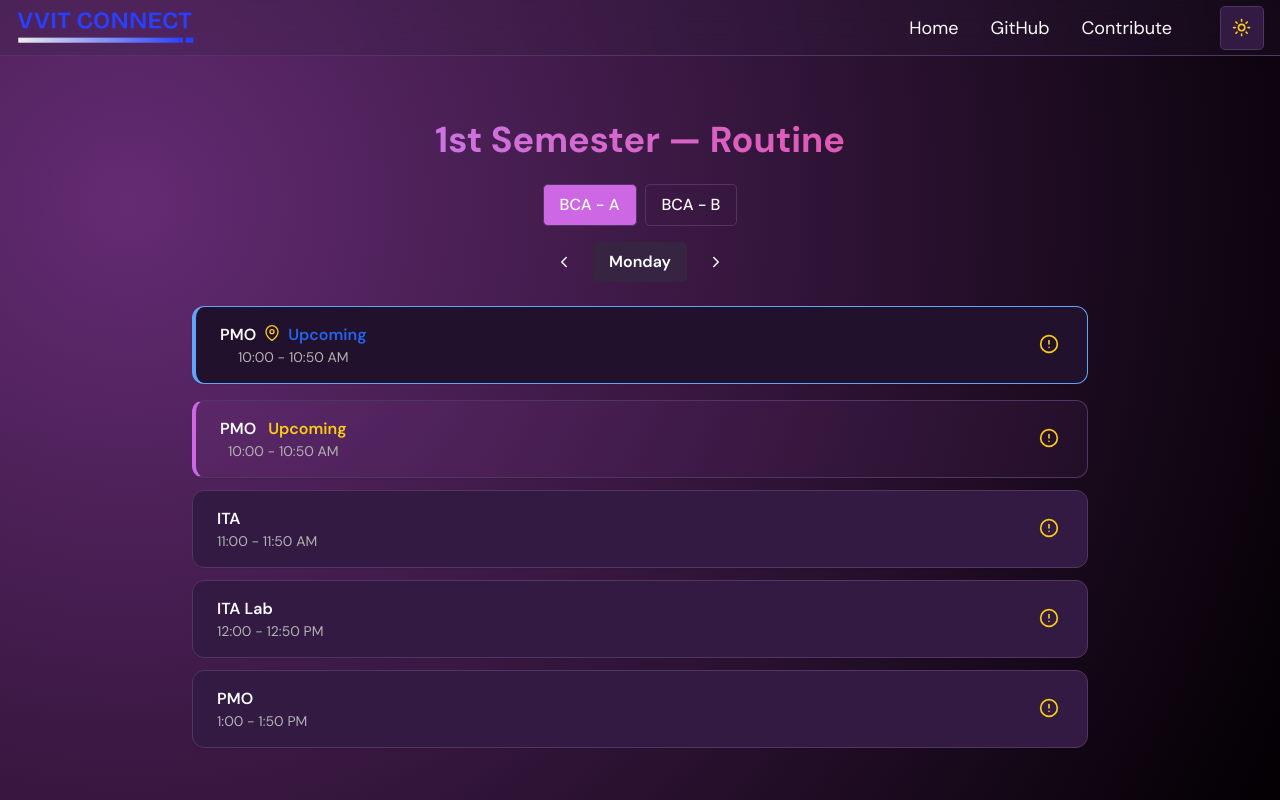
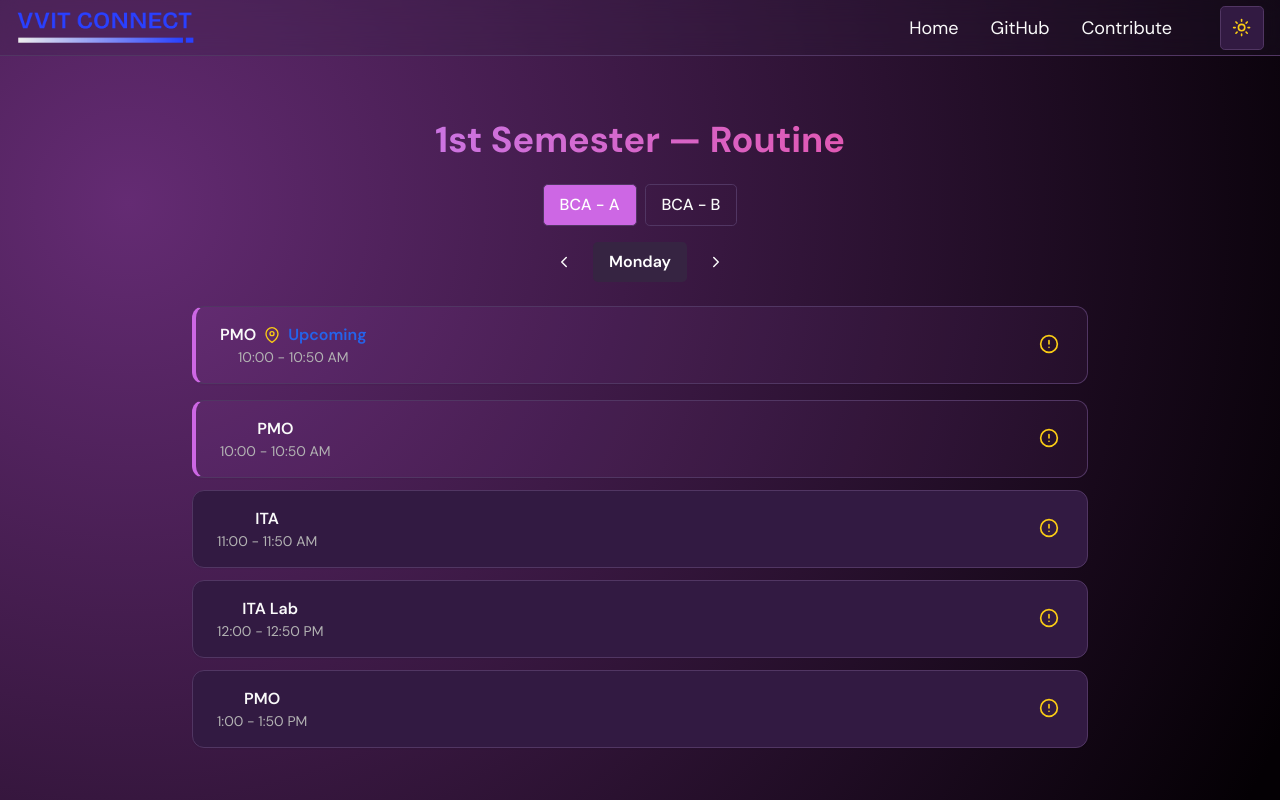
Before and after one commit to pyKinsu/VVITConnect, a Next.js app: page /bca/semester/1/routine in a window 1280 px wide. Shown: the top 800 px of the page. Built offline with nearby package versions, Linux system fonts and the light colour scheme.

Commit message:
Update page.tsx

```diff
--- a/src/app/bca/semester/1/routine/page.tsx
+++ b/src/app/bca/semester/1/routine/page.tsx
@@ -129,10 +129,8 @@ function getTodayWeekday(): string {
 export default function RoutinePage(): JSX.Element {
   const [section, setSection] = useState<"A" | "B">("A");
   const [day, setDay] = useState<string>(() => getTodayWeekday());
-
   const [activeNotificationId, setActiveNotificationId] = useState<string | null>(null);
   const [notificationText, setNotificationText] = useState<string | null>(null);
-
   const [nowMinutes, setNowMinutes] = useState<number>(() => {
     const n = new Date();
     return n.getHours() * 60 + n.getMinutes();
@@ -172,10 +170,14 @@ export default function RoutinePage(): JSX.Element {
     setNotificationText(text);
   }
 
-  const currentStyle: React.CSSProperties = {
+  const highlightStyle: React.CSSProperties = {
     backgroundColor: "hsl(var(--primary) / 0.06)",
     borderLeft: "4px solid hsl(var(--primary))",
   };
+
+  const today = getTodayWeekday();
+  const topHighlightIndex = currentIndex !== -1 ? currentIndex : upcomingIndex;
+  const topHighlight = topHighlightIndex !== -1 ? periods[topHighlightIndex] : null;
 
   return (
     <main className="min-h-screen bg-transparent text-foreground px-4 py-8 flex justify-center">
@@ -214,48 +216,36 @@ export default function RoutinePage(): JSX.Element {
           </button>
         </div>
 
-        {/* Pinned / Upcoming */}
-<div className="mb-4">
-  {(() => {
-    const today = getTodayWeekday();
-    if (day !== today) return null;
+        {/* Top Highlight for Today with single pin */}
+        {day === today && (
+          <div className="mb-4">
+            {topHighlight ? (
+              <div className="section-box flex items-center justify-between py-4 px-6" style={highlightStyle}>
+                <div>
+                  <div className="font-semibold flex items-center gap-2">
+                    {topHighlight.subject} <FiMapPin className="text-yellow-400" /> <span className="text-blue-600 font-semibold">Upcoming</span>
+                  </div>
+                  <div className="text-sm text-muted-foreground">{topHighlight.time}</div>
+                </div>
+                <div>
+                  <button
+                    onClick={() => openNotification(`${section}-${day}-${topHighlight.time}-${topHighlight.subject}`, topHighlight.fullForm)}
+                    className="p-1 rounded hover:scale-110 transition-transform"
+                    aria-label="info"
+                  >
+                    <FiAlertCircle className="text-yellow-400" size={20} />
+                  </button>
+                </div>
+              </div>
+            ) : (
+              <div className="section-box p-3 text-center text-muted-foreground">
+                🎉 All classes over for today
+              </div>
+            )}
+          </div>
+        )}
 
-    const indexToShow = currentIndex !== -1 ? currentIndex : upcomingIndex;
-    if (indexToShow === -1) {
-      return (
-        <div className="section-box p-3 text-center text-muted-foreground">
-          🎉 All classes over for today
-        </div>
-      );
-    }
-
-    const p = periods[indexToShow];
-    return (
-      <div className="section-box flex items-center justify-between py-4 px-6 border-l-4 border-blue-400 bg-background">
-        <div>
-          <div className="font-semibold flex items-center gap-2">
-            {p.subject}
-            <FiMapPin className="text-yellow-400 animate-bounce" size={16} />
-            <span className="text-blue-600 font-semibold">Upcoming</span>
-          </div>
-          <div className="text-sm text-muted-foreground">{p.time}</div>
-        </div>
-        <div>
-          <button
-            onClick={() => openNotification(`${section}-${day}-${p.time}-${p.subject}`, p.fullForm)}
-            className="p-1 rounded hover:scale-110 transition-transform"
-            aria-label="info"
-          >
-            <FiAlertCircle className="text-yellow-400" size={20} />
-          </button>
-        </div>
-      </div>
-    );
-  })()}
-</div>
-
-
-        {/* Main list of periods */}
+        {/* Main list of periods (no pin) */}
         <div className="space-y-3">
           {periods.map((p, idx) => {
             const isCurrent = idx === currentIndex;
@@ -265,21 +255,15 @@ export default function RoutinePage(): JSX.Element {
               <div
                 key={`${p.time}-${p.subject}`}
                 className="section-box flex items-center justify-between py-4 px-6"
-                style={isCurrent || isUpcoming ? currentStyle : undefined}
+                style={isCurrent || isUpcoming ? highlightStyle : undefined}
               >
                 <div>
-                  <div className="font-semibold flex items-center gap-2">
-                    {p.subject}
-                    {isCurrent && <FiMapPin className="text-primary" />}
-                    {isUpcoming && <span className="text-yellow-400 font-semibold ml-1">Upcoming</span>}
-                  </div>
+                  <div className="font-semibold">{p.subject}</div>
                   <div className="text-sm text-muted-foreground">{p.time}</div>
                 </div>
                 <div>
                   <button
-                    onClick={() =>
-                      openNotification(`${section}-${day}-${p.time}-${p.subject}`, p.fullForm)
-                    }
+                    onClick={() => openNotification(`${section}-${day}-${p.time}-${p.subject}`, p.fullForm)}
                     className="p-1 rounded hover:scale-110 transition-transform"
                     aria-label="info"
                   >
@@ -293,10 +277,7 @@ export default function RoutinePage(): JSX.Element {
 
         {/* Global notification */}
         {notificationText && (
-          <div
-            className="fixed left-4 bottom-6 z-50"
-            style={{ width: "min(420px, 90vw)" }}
-          >
+          <div className="fixed left-4 bottom-6 z-50" style={{ width: "min(420px, 90vw)" }}>
             <div className="bg-yellow-50 border border-yellow-300 text-yellow-900 p-4 rounded-xl shadow-2xl flex gap-3 items-start">
               <FiAlertCircle className="mt-1" size={20} />
               <div className="text-sm break-words">{notificationText}</div>
```
